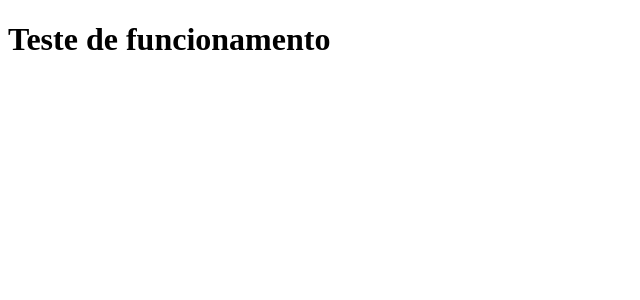
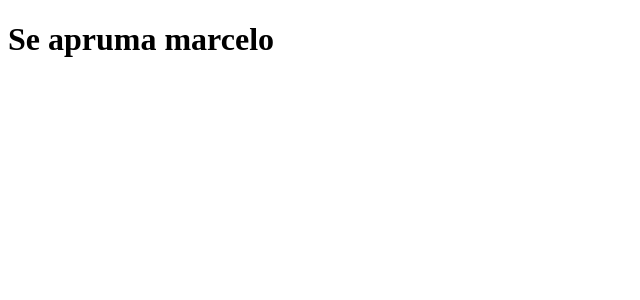
Before and after one commit to DevLeoZ/clone-tabnews, a Next.js app: page / in a window 1280 px wide. Shown: the top 300 px of the page, without its empty margins (0-640 px from the left). Built offline with nearby package versions, Linux system fonts and the light colour scheme.

Commit message:
teste marcelo

```diff
--- a/pages/index.js
+++ b/pages/index.js
@@ -1,5 +1,5 @@
 function Home() {
-  return <h1>Teste de funcionamento</h1>;
+  return <h1>Se apruma marcelo</h1>;
 }
 
 function Teste() {
```
